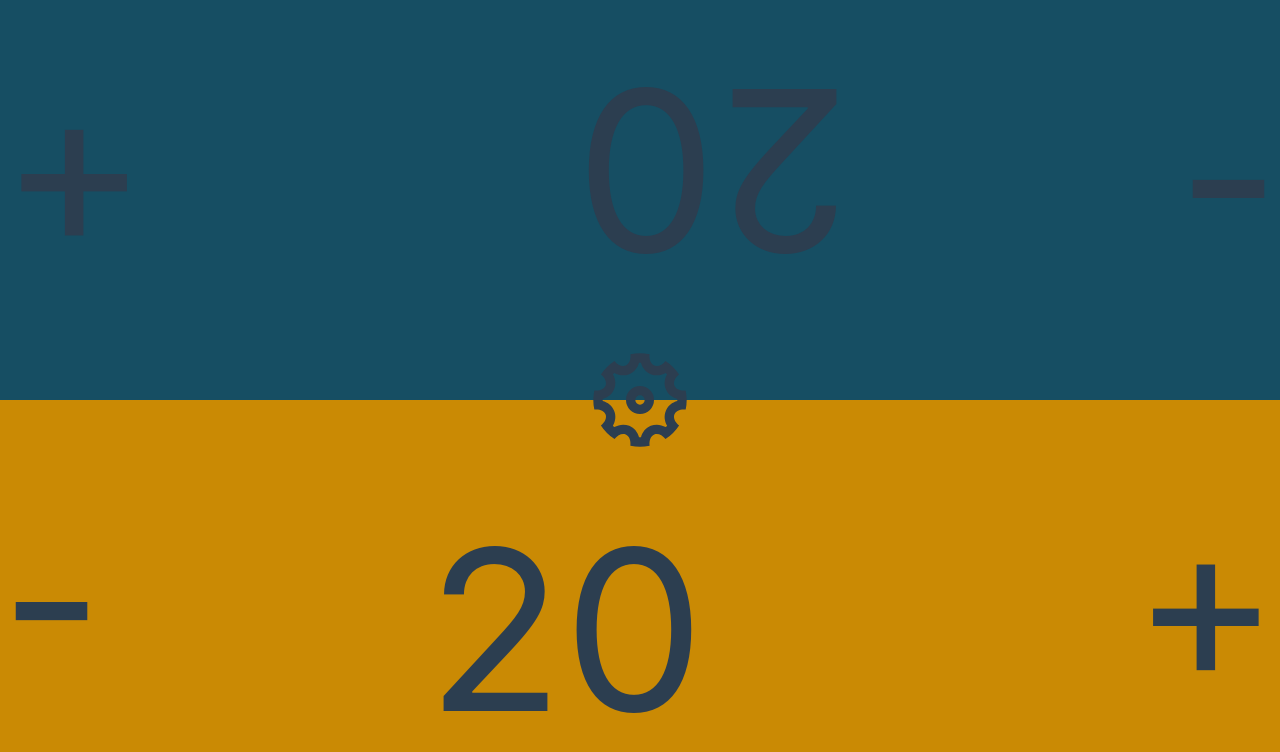
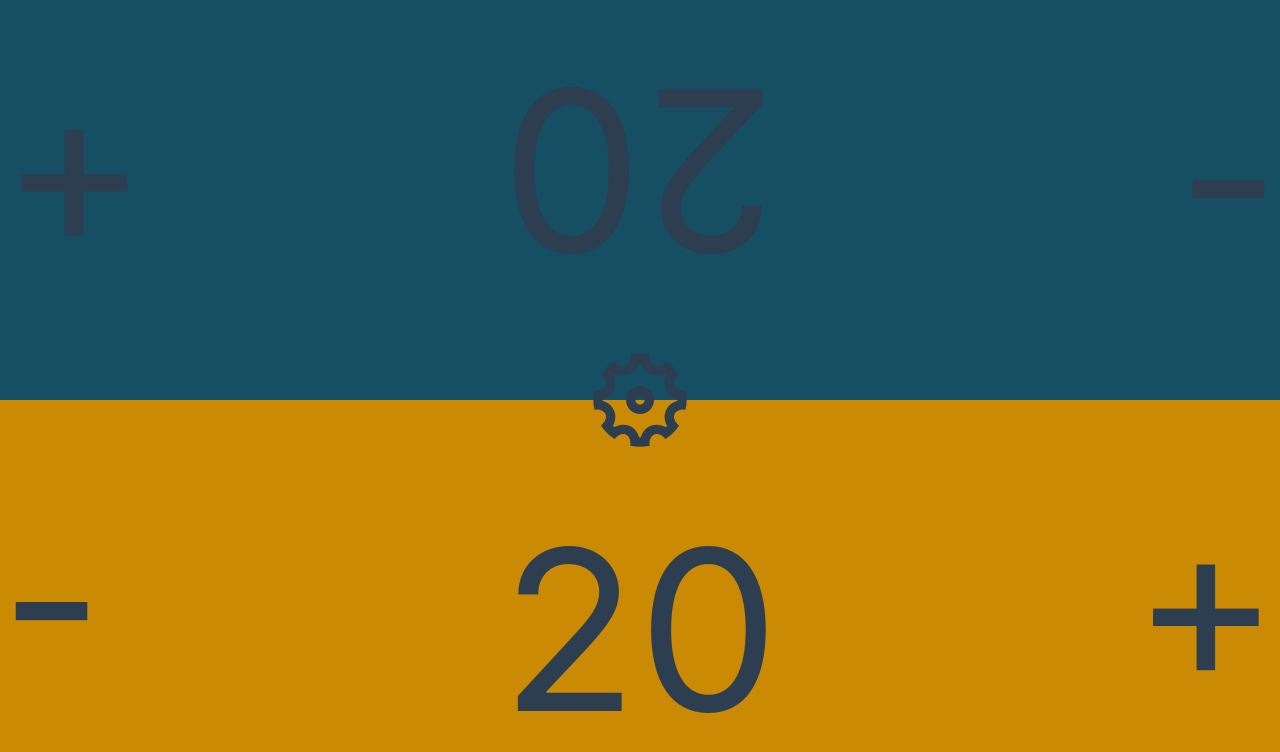
Before and after one commit to albertlast/GameLifeCounter, a Vue app: page / in a window 1280 px wide. Shown: the top 752 px of the page. Built offline with nearby package versions, Linux system fonts and the light colour scheme.

Commit message:
better layout

```diff
--- a/src/components/PlayerView.vue
+++ b/src/components/PlayerView.vue
@@ -36,8 +36,8 @@ const addLive = () => {
 </script>
 
 <template>
-  <div class="grid grid-cols-3 w-full">
-    <div @click.stop="reduceLive" class="flex items-center"><p>-</p></div>
+  <div class="grid grid-template w-full">
+    <div @click.stop="reduceLive" class="flex items-center">-</div>
     <div class="grid">
       <div class="small" :class="{ invisible: !partValueShow }">
         {{ partValueVal }}
@@ -54,4 +54,8 @@ const addLive = () => {
 .invisible {
   opacity: 0;
 }
+
+.grid-template {
+  grid-template-columns: 1fr auto 1fr;
+}
 </style>
```
